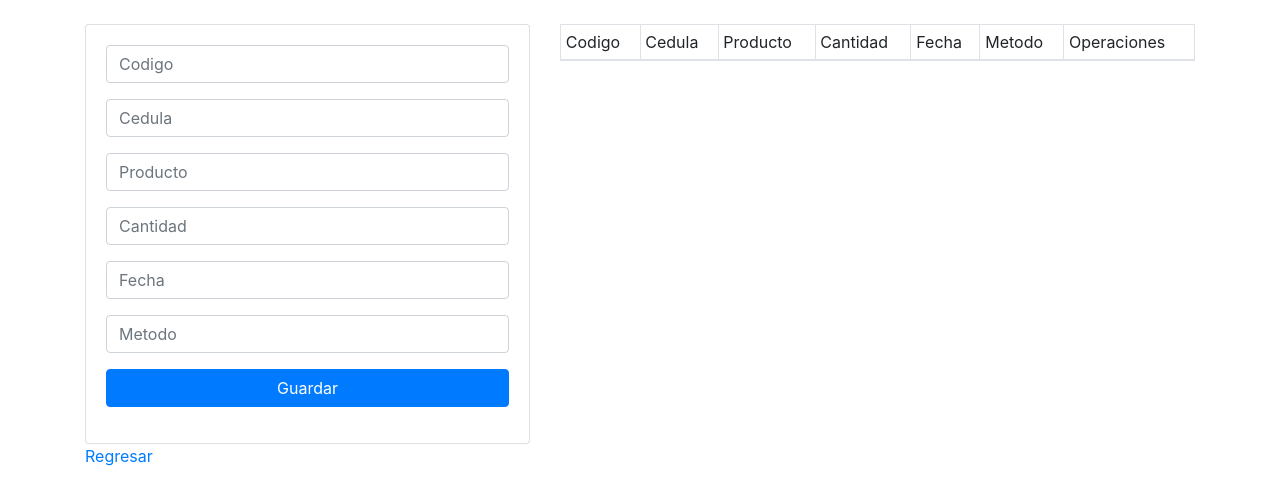
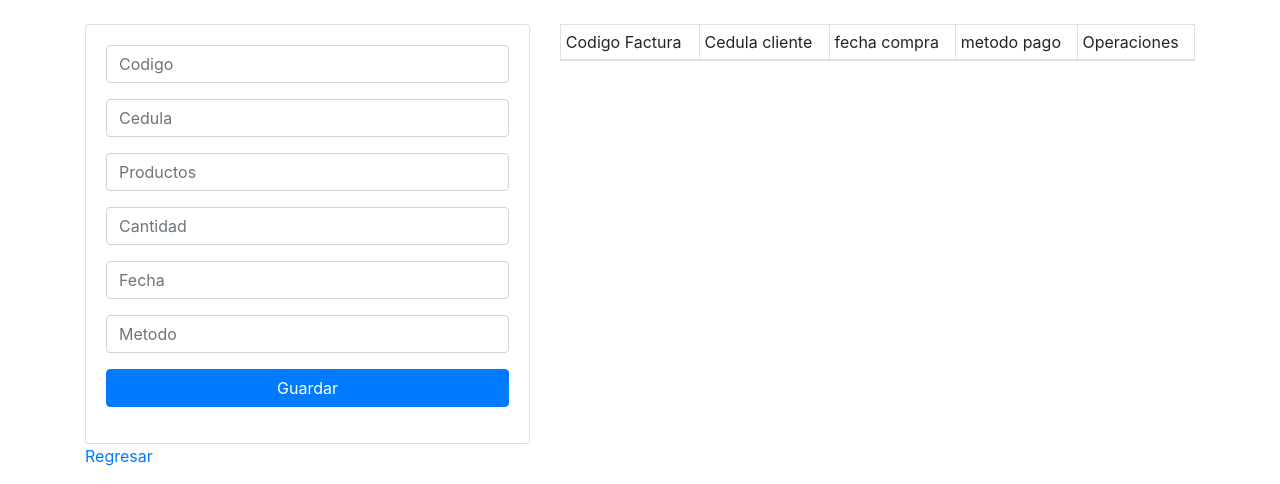
Before and after one commit to Rojas-Andres/Desarrollo-de-problamas-usando-python-flask-y-mongo, a Flask app: page /facturas in a window 1280 px wide. Shown: the part 56-540 px from the top of the page. Run offline with Flask 2, Linux system fonts and the light colour scheme; data that the repository does not hold is empty; some libraries are stand-ins or nearby versions.

Commit message:
Editando facturas ya que se tuvo un error en el DDL

```diff
--- a/App.py
+++ b/App.py
@@ -169,26 +169,71 @@ def facturas():
 def add_facturas():
     if request.method == 'POST':
         #Nos referimos al name del formulario del index
-        codigo = request.form["Codigo"]
+        codigo = request.form["Codigo Factura"]
         cedula = request.form["Cedula"]
-        producto = request.form["Producto"]
-        cantidad = request.form["Cantidad"]
+        productos = request.form["Productos"].split(',')
+        cantidad = request.form["Cantidad"].split(',')
         fecha = request.form["Fecha"]
         metodo = request.form["Metodo"]
-        #Establecemos un cursor para la conexion a la bd
-        cur = mysql.connection.cursor()
-        cur.execute("INSERT INTO FACTURAS (codigo_factura  ,cedula_cliente ,producto  ,cantidad_prod ,fecha_compra ,metodo_pago ) values (%s,%s,%s,%s,%s,%s)", (codigo,cedula,producto,cantidad,fecha,metodo))
-        mysql.connection.commit()
-        flash("Producto ha sido agregado satisfactoriamente")
-        #Redireccionamos a la principal
+        print(productos)
+        print(cantidad)
+        #Valido que los productos digitados sea igual a la cantidad de productos
+        if len(cantidad)==len(productos):
+            #Establecemos un cursor para la conexion a la bd
+            cur = mysql.connection.cursor()
+            cur.execute("INSERT INTO FACTURAS (codigo_factura,cedula_cliente ,fecha_compra, metodo_pago ) values (%s,%s,%s,%s)", (codigo,cedula,fecha,metodo))
+            for i in range(len(cantidad)):
+                cur.execute(" INSERT INTO FACTURA_PRODUCTO (codigo_factura,producto,cantidad_producto) values(%s,%s,%s)",(codigo,productos[i],cantidad[i]))
+            #cur.execute("INSERT INTO FACTURAS (codigo_factura  ,cedula_cliente ,producto  ,cantidad_prod ,fecha_compra ,metodo_pago ) values (%s,%s,%s,%s,%s,%s)", (codigo,cedula,producto,cantidad,fecha,metodo))
+            mysql.connection.commit()
+            flash("La factura ha sido agregada satisfactoriamente")
+            #Redireccionamos a la principal
+        else:
+            flash("No se ha ingresado la factura porque la cantidad de productos es diferente a los productos")
         return redirect(url_for('facturas'))
 
 @app.route('/edit_facturas/<int:factura>')
 def get_facturas(factura):
     cur = mysql.connection.cursor()
-    cur.execute("SELECT * FROM FACTURAS WHERE codigo_factura = {0} ".format(factura))
+    #Hacemos esto para sacar los productos
+    cur.execute(""" SELECT b.producto FROM FACTURAS a ,FACTURA_PRODUCTO b WHERE
+    a.codigo_factura=b.codigo_factura and a.codigo_factura = {0} order by a.codigo_factura
+    """.format(factura))
+    dato_productos = cur.fetchall()
+    print(dato_productos[0][0])
+    productos=""
+    for i in dato_productos:
+        for j in i:
+            productos+="{},".format(j)
+            #productos=''.join(j)
+    #Eliminamos el ultimo caracter de la cadena
+    productos=productos[:len(productos)-1]
+
+    #Sacamos la cantidad de los productos
+    cur.execute(""" SELECT b.cantidad_producto FROM FACTURAS a ,FACTURA_PRODUCTO b WHERE
+    a.codigo_factura=b.codigo_factura and a.codigo_factura = {0} order by a.codigo_factura
+    """.format(factura))
+    dato_cantidad_producto = cur.fetchall()
+    #print(dato_productos[0][0])
+    cantidad_producto=""
+    for i in dato_cantidad_producto:
+        for j in i:
+            cantidad_producto+="{},".format(j)
+            #productos=''.join(j)
+    #Eliminamos el ultimo caracter de la cadena
+    cantidad_producto=cantidad_producto[:len(cantidad_producto)-1]
+    print("Cantidad productso",cantidad_producto)
+
+    #Sacamos el resto de los campos
+    cur.execute("""SELECT a.codigo_factura,a.cedula_cliente,a.fecha_compra,a.metodo_pago,       b.cantidad_producto
+     FROM FACTURAS a ,FACTURA_PRODUCTO b
+    WHERE a.codigo_factura=b.codigo_factura and a.codigo_factura = {0} """.format(factura,productos))
     dato = cur.fetchall()
-    return render_template('editar_factura.html',factura = dato[0] )
+    print(dato[0])
+
+    return render_template('editar_factura.html',factura = dato[0] , productos = productos ,cantidad = cantidad_producto)
+
+
 
 @app.route('/actualizar_facturas/<int:factura>',methods=['POST'])
 def actualizar_facturas(factura):
@@ -196,15 +241,35 @@ def actualizar_facturas(factura):
     codigo = request.form["Codigo"]
     cedula = request.form["Cedula"]
     producto = request.form["Producto"]
+    #Dividimos los productos para hacer el update
+    producto=producto.split(',')
+    #print(producto)
+    #Dividimos la cantidad
     cantidad = request.form["Cantidad"]
+    cantidad=cantidad.split(',')
+    #print(cantidad)
     fecha = request.form["Fecha"]
     metodo = request.form["Metodo"]
+    #No se hace update los borramos y lo volvemos a llenar con los nuevos valores
+    cur.execute(""" DELETE FROM FACTURA_PRODUCTO where codigo_factura ={0} """.format(factura))
+    cur.execute(""" DELETE FROM FACTURAS where codigo_factura = {0} """.format(factura))
+    cur.execute(""" INSERT INTO FACTURAS (codigo_factura,cedula_cliente,fecha_compra,metodo_pago)
+    values (%s,%s,%s,%s)
+    """,(codigo,cedula,fecha,metodo))
+    for i in range(len(cantidad)):
+        cur.execute(""" INSERT INTO FACTURA_PRODUCTO (codigo_factura,producto,cantidad_producto)
+        values (%s,%s,%s)
+        """,(codigo,producto[i],cantidad[i]))
+    mysql.connection.commit()
+    flash("La factura fue actualizado satisfactoriamente")
+    '''
     cur.execute("""
     UPDATE FACTURAS SET codigo_factura = %s ,cedula_cliente =%s,producto =%s,cantidad_prod =%s,fecha_compra=%s ,metodo_pago=%s
     where codigo_factura=%s
      """,(codigo,cedula,producto,cantidad,fecha,metodo,factura))
     mysql.connection.commit()
     flash("La factura fue actualizado satisfactoriamente")
+    '''
     return redirect(url_for('facturas'))
 
 #Le envio la factura
--- a/templates/facturas.html
+++ b/templates/facturas.html
@@ -24,7 +24,7 @@
         <div class="card card-body">
             <form action="/add_facturas" method="POST">
                 <div class="form-group">
-                <input type="text" name="Codigo" placeholder="Codigo" class = "form-control">
+                <input type="text" name="Codigo " placeholder="Codigo" class = "form-control">
                 </div>
 
                 <div class="form-group">
@@ -32,7 +32,7 @@
                 </div>
 
                 <div class="form-group">
-                    <input type="text" name="Producto" placeholder="Producto" class = "form-control">
+                    <input type="text" name="Productos" placeholder="Productos" class = "form-control">
                 </div>
 
                 <div class="form-group">
@@ -59,13 +59,14 @@
         <table class="table table-striped table-bordered bg-white table-sm">
             <thead>
                 <tr>
-                    <td>Codigo</td>
-                    <td>Cedula</td>
-                    <td>Producto</td>
-                    <td>Cantidad</td>
-                    <td>Fecha</td>
+                    <td>Codigo Factura</td>
+                    <td>Cedula cliente</td>
+                    <td>fecha compra</td>
+                    <td>metodo pago </td>
+                    <td>Operaciones </td>
+                   <!--  <td>Fecha</td>
                     <td>Metodo</td>
-                    <td>Operaciones</td>
+                    <td>Operaciones</td> -->
                 </tr>
             </thead>
             <tbody>
@@ -76,8 +77,8 @@
                         <td>{{ factura.1 }}</td>
                         <td>{{ factura.2 }}</td>
                         <td>{{ factura.3 }}</td>
-                        <td>{{ factura.4 }}</td>
-                        <td>{{ factura.5 }}</td>
+                        <!--<td>{{ factura.4 }}</td>
+                        <td>{{ factura.5 }}</td>-->
                         <td>
                             {# Le pasamos el producto #}
                             <a href="/edit_facturas/{{factura.0}}" class="btn btn-secondary">Editar</a>
```
Also changed, not shown: DDL.txt (+14 -7 lines), templates/editar_factura.html (+6 -4 lines).
